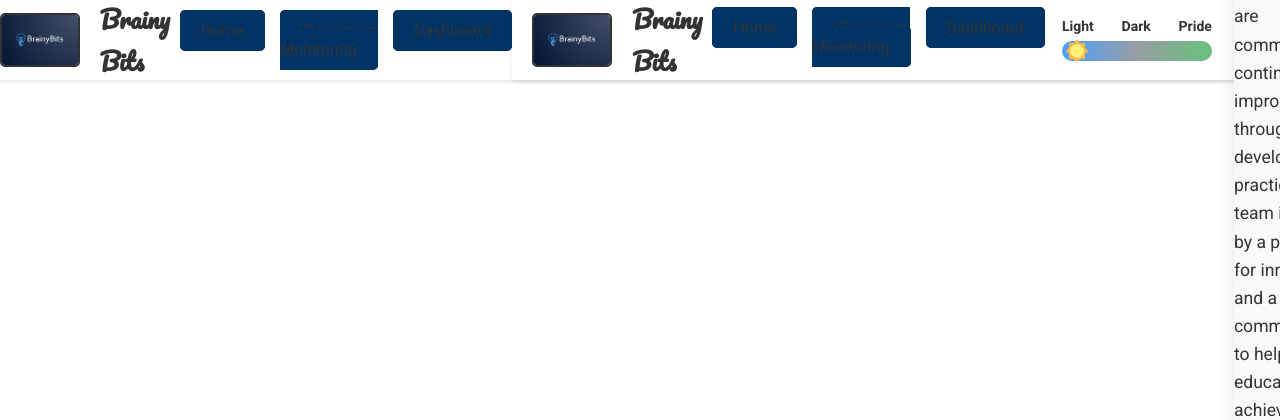
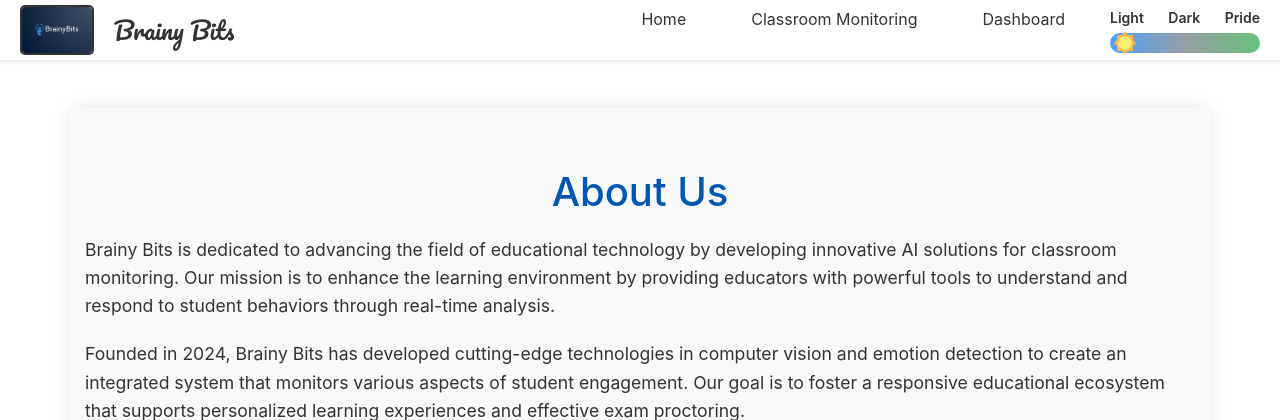
Before and after one commit to salehundamaamani/brainy-bits-ai, a Flask app: page /about_us in a window 1280 px wide. Shown: the top 420 px of the page. Run offline with Flask 3, Linux system fonts and the light colour scheme; parts of the project's set-up code (start-up, migrations or seed data) failed here and were passed over; some libraries are stand-ins or nearby versions.

Commit message:
Home UI and styles rebased

```diff
--- a/static/style.css
+++ b/static/style.css
@@ -4,6 +4,7 @@
     padding: 0;
     overflow: auto; /* Allow scrolling */
 }
+
 
 body {
     font-family: 'Roboto', Arial, sans-serif;
@@ -12,6 +13,7 @@
     align-items: center;
     min-height: 100vh; /* Ensure the body takes full height of the viewport */
 }
+
 
 .header {
     background-color: #ffffff;
@@ -25,10 +27,12 @@
     height: 60px; /* Set a fixed height for the header */
 }
 
+
 .logo-container {
     display: flex;
     align-items: center;
 }
+
 
 .header img {
     height: 50px;
@@ -37,6 +41,7 @@
     border-radius: 5px;
 }
 
+
 .header h1 {
     margin: 0;
     font-size: 24px;
@@ -44,55 +49,44 @@
     color: inherit;  /* Ensure the text color matches the theme */
 }
 
+
 .header nav ul {
     list-style: none;
     padding: 0;
     margin: 0;
     display: flex;
-
-    gap: 5px;  /* Reduced gap between items */
-}
-
-.header nav ul li {
-    margin-left: 0;  /* Removed extra margin */
-}
-
-.header nav ul li a {
-    color: #ffffff;
-
     gap: 15px;  /* Added gap between items */
     color: inherit;  /* Ensure the text color matches the theme */
 }
+
 
 .header nav ul li {
     margin-left: 10px;
 }
 
+
 .header nav ul li a {
     color: inherit;  /* Ensure the text color matches the theme */
-
     text-decoration: none;
     font-size: 16px;
     transition: background-color 0.3s, color 0.3s;
     padding: 10px 20px;
     border-radius: 5px;
-    background-color: #003366;  /* Dark blue button background color */
-    border: 1px solid #003366;  /* Dark blue button border */
 }
 
+
 .header nav ul li a:hover {
-
-    background-color: #002244;  /* Darker blue background on hover */
-    color: #ffffff;
     background-color: #eeeeee;  /* Light background on hover */
     color: inherit;  /* Ensure the text color matches the theme */
 }
+
 
 .mode-slider {
     display: flex;
     flex-direction: column;
     align-items: center;
 }
+
 
 .theme-labels {
     display: flex;
@@ -101,10 +95,12 @@
     margin-bottom: 5px;
 }
 
+
 .theme-labels span {
     font-size: 14px;
     font-weight: 600;
 }
+
 
 .mode-slider input[type="range"] {
     width: 150px; /* Increased width */
@@ -119,6 +115,7 @@
     background-size: cover;
 }
 
+
 .mode-slider input[type="range"]::-webkit-slider-thumb {
     -webkit-appearance: none;
     appearance: none;
@@ -132,6 +129,7 @@
     transition: background .15s ease-in-out, transform .15s ease-in-out; /* Added transition for transform */
 }
 
+
 .mode-slider input[type="range"]::-moz-range-thumb {
     width: 30px; /* Adjusted width */
     height: 30px; /* Adjusted height */
@@ -143,11 +141,12 @@
     transition: background .15s ease-in-out, transform .15s ease-in-out; /* Added transition for transform */
 }
 
+
 .mode-slider input[type="range"]:hover::-webkit-slider-thumb,
 .mode-slider input[type="range"]:hover::-moz-range-thumb {
     transform: scale(1.1); /* Slightly increase size on hover */
+}
 
-}
 
 .content {
     flex: 1;
@@ -156,6 +155,7 @@
     align-items: center;
     width: 100%;
 }
+
 
 .content video {
     width: 100%;
@@ -167,6 +167,7 @@
     height: 100%;
     margin: auto;
 }
+
 
 .video-container video {
     width: 100%;
@@ -189,12 +190,14 @@
     margin-top: auto; /* Push the footer to the bottom */
 }
 
+
 .footer .container {
     display: flex;
     flex-direction: column;
     justify-content: center;
     align-items: center;
 }
+
 
 .footer .row {
     display: flex;
@@ -203,9 +206,11 @@
     margin: 0;
 }
 
+
 .footer-section {
     margin: 10px;
 }
+
 
 .footer-heading {
     margin-bottom: 10px;
@@ -213,11 +218,13 @@
     color: inherit;  /* Ensure headings are readable */
 }
 
+
 .footer-links {
     margin: 5px 0;
     font-weight: 400;
     color: inherit;  /* Ensure the text color matches the theme */
 }
+
 
 .footer-links a {
     color: inherit;  /* Ensure the text color matches the theme */
@@ -227,9 +234,11 @@
     font-size: 16px;
 }
 
+
 .footer-links a:hover {
     color: #007bff;
 }
+
 
 .footer-bottom {
     width: 100%;
@@ -239,6 +248,7 @@
     color: inherit;
 }
 
+
 .social-icon {
     font-size: 24px;
     margin: 0 10px;
@@ -246,9 +256,11 @@
     transition: color 0.3s;
 }
 
+
 .social-icon:hover {
     color: #007bff;
 }
+
 
 /* About Us Page Styles */
 .about-us {
@@ -259,6 +271,7 @@
     box-shadow: 0 0 20px rgba(0, 0, 0, 0.1);
 }
 
+
 .about-heading {
     font-size: 2.5em;
     margin-bottom: 20px;
@@ -267,12 +280,14 @@
     animation: fadeInDown 1s ease-in-out;
 }
 
+
 .about-us p {
     font-size: 1.1em;
     line-height: 1.6;
     margin-bottom: 20px;
     animation: fadeIn 1.5s ease-in-out;
 }
+
 
 .about-us a {
     color: #0056b3;
@@ -281,9 +296,11 @@
     transition: color 0.3s;
 }
 
+
 .about-us a:hover {
     color: #003d7a;
 }
+
 
 .about-us h3 {
     margin-top: 30px;
@@ -293,29 +310,36 @@
 }
 
 
+
+
 .text-primary-custom {
     color: #B1B9C1; /* Adjust the color as necessary */
 }
+
 
 .animated-title {
     color: #0056b3;
     animation: fadeInDown 1s ease-in-out;
 }
 
+
 .team-intro {
     margin-bottom: 30px;
     animation: fadeIn 1.5s ease-in-out;
 }
+
 
 .team-member {
     animation: fadeInUp 2s ease-in-out;
     margin-bottom: 20px;
 }
 
+
 @keyframes fadeIn {
     from { opacity: 0; }
     to { opacity: 1; }
 }
+
 
 @keyframes fadeInDown {
     from {
@@ -328,6 +352,7 @@
     }
 }
 
+
 @keyframes fadeInUp {
     from {
         opacity: 0;
@@ -339,6 +364,7 @@
     }
 }
 
+
 .contact-page {
     display: flex;
     justify-content: center;
@@ -347,6 +373,7 @@
     padding: 20px;
     background-color: #f9f9f9;
 }
+
 
 .contact-form {
     width: 100%;
@@ -358,6 +385,7 @@
     animation: fadeInUp 1s ease-in-out;
 }
 
+
 .contact-form h2 {
     color: #0056b3;
     font-size: 2.5em;
@@ -366,9 +394,11 @@
     animation: fadeInDown 1s ease-in-out;
 }
 
+
 .contact-form .form-group {
     margin-bottom: 20px;
 }
+
 
 .contact-form .form-control {
     border-radius: 4px;
@@ -377,15 +407,18 @@
     transition: border-color 0.3s;
 }
 
+
 .contact-form .form-control:focus {
     border-color: #0056b3;
     box-shadow: none;
 }
 
+
 .contact-form .button-container {
     display: flex;
     justify-content: center; /* Center the button */
 }
+
 
 .contact-form button {
     background-color: #0056b3;
@@ -397,9 +430,11 @@
     transition: background-color 0.3s;
 }
 
+
 .contact-form button:hover {
     background-color: #003d7a;
 }
+
 
 @keyframes fadeInDown {
     from {
@@ -412,6 +447,7 @@
     }
 }
 
+
 @keyframes fadeInUp {
     from {
         opacity: 0;
@@ -423,6 +459,7 @@
     }
 }
 
+
 .contact-form {
     background-color: rgba(255, 255, 255, 0.9); /* Adding transparency to see the background */
     padding: 30px;
@@ -430,6 +467,7 @@
     box-shadow: 0 0 20px rgba(0, 0, 0, 0.1);
     animation: fadeInUp 1s ease-in-out;
 }
+
 
 /*Dashboard page configuration*/
 .chart-container {
@@ -440,6 +478,7 @@
     padding: 0 10%;
 }
 
+
 .chart {
     flex: 1;
     min-width: 300px;
@@ -448,10 +487,12 @@
     margin-bottom: 20px;
 }
 
+
 .pie-chart {
     width: 100%;
     height: auto;
 }
+
 
 .line-chart-container {
     width: 80%;
@@ -465,11 +506,13 @@
     color: #333333;
 }
 
+
 .header.light-mode,
 .footer.light-mode {
     background-color: #ffffff;
     color: #333333;
 }
+
 
 /* Dark mode */
 body.dark-mode {
@@ -477,11 +520,13 @@
     color: #ffffff;
 }
 
+
 .header.dark-mode,
 .footer.dark-mode {
     background-color: #333333;
     color: #ffffff;
 }
+
 
 /* Pride mode */
 body.pride-mode {
@@ -489,6 +534,7 @@
     color: #ffffff;
 }
 
+
 .header.pride-mode,
 .footer.pride-mode {
     background: linear-gradient(90deg, red, orange, yellow, green, blue, indigo, violet);
--- a/templates/base.html
+++ b/templates/base.html
@@ -4,27 +4,11 @@
     <title>{% block title %}{% endblock %}</title>
     <link rel="stylesheet" type="text/css" href="{{ url_for('static', filename='style.css') }}">
     <link href="https://fonts.googleapis.com/css2?family=Roboto:wght@400;700&family=Pacifico&display=swap" rel="stylesheet">
+    <link rel="stylesheet" href="https://stackpath.bootstrapcdn.com/bootstrap/4.5.2/css/bootstrap.min.css">
+    <link rel="stylesheet" href="https://cdnjs.cloudflare.com/ajax/libs/font-awesome/5.15.3/css/all.min.css">
 </head>
-
-<body>
-    <div class="header">
-    <div class="logo-container">
-        <img src="{{ url_for('static', filename='logo.png') }}" alt="Logo" class="logo">
-        <h1 class="title">Brainy Bits</h1>
-    </div>
-    <nav>
-        <ul>
-            {% if request.endpoint != 'home' %}
-            <li><a href="{{ url_for('home') }}">Home</a></li>
-            {% endif %}
-            <li><a href="{{ url_for('classroom_monitoring') }}">Classroom Monitoring</a></li>
-            <li><a href="{{ url_for('dashboard') }}">Dashboard</a></li>
-        </ul>
-    </nav>
-
 <body data-theme="light">
     <div class="header" id="header">
-
         <div class="logo-container">
             <img src="{{ url_for('static', filename='logo.png') }}" alt="Logo" class="logo" id="logo">
             <h1 class="title" id="title">Brainy Bits</h1>
```
